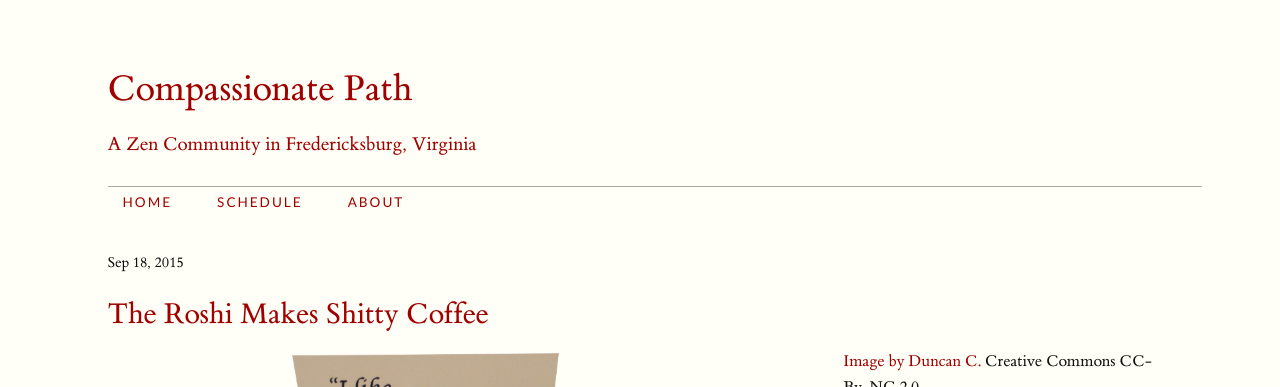
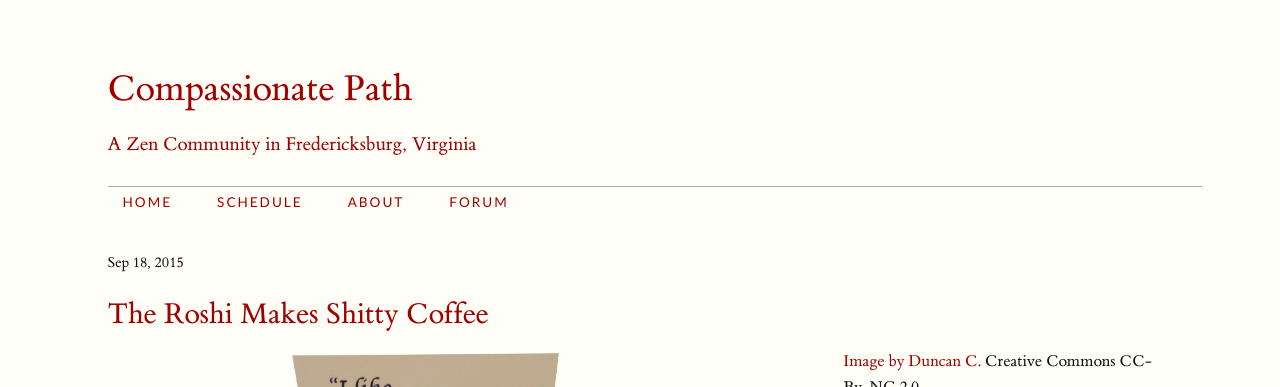
Before and after one commit to zacharski/compassionatepath.org, a Jekyll site: the page built from index.html, in a window 1280 px wide and 900 px high. Shown: the top 387 px of the window. Built offline with Jekyll 4.4.1, drawn with Linux system fonts in a browser that asks for light colours; the list of posts is cut into pages by our own code.

Commit message:
added forum

```diff
--- a/_includes/header.html
+++ b/_includes/header.html
@@ -19,6 +19,7 @@ j=d.createElement(s),dl=l!='dataLayer'?'&l='+l:'';j.async=true;j.src=
 	<a class="page-link" href="/">Home</a>
 	<a class="page-link" href="/schedule">Schedule</a>
     <a class="page-link" href="/about/">About</a>
+    <a class="page-link" href="/forum.html">Forum</a>
 
 
 
```
